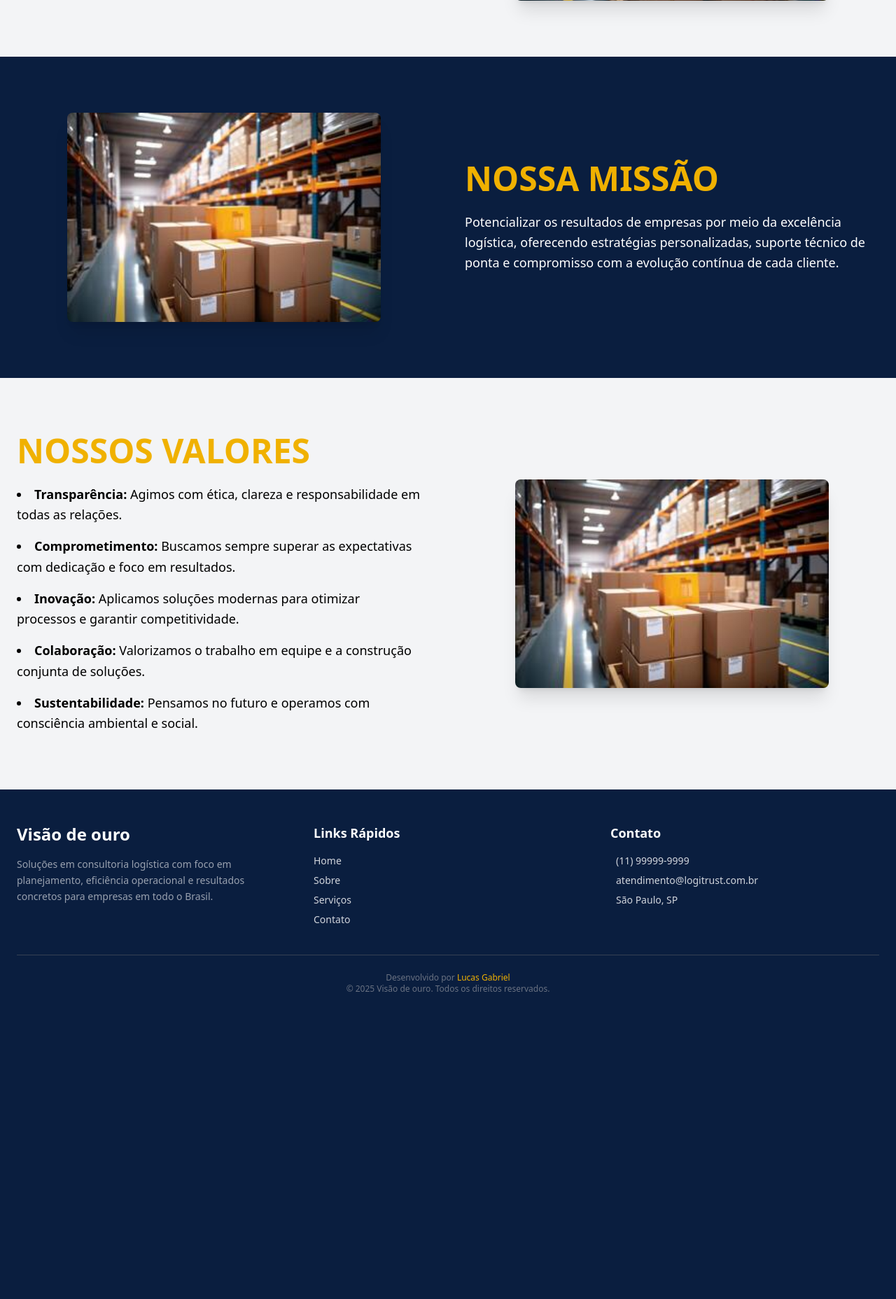
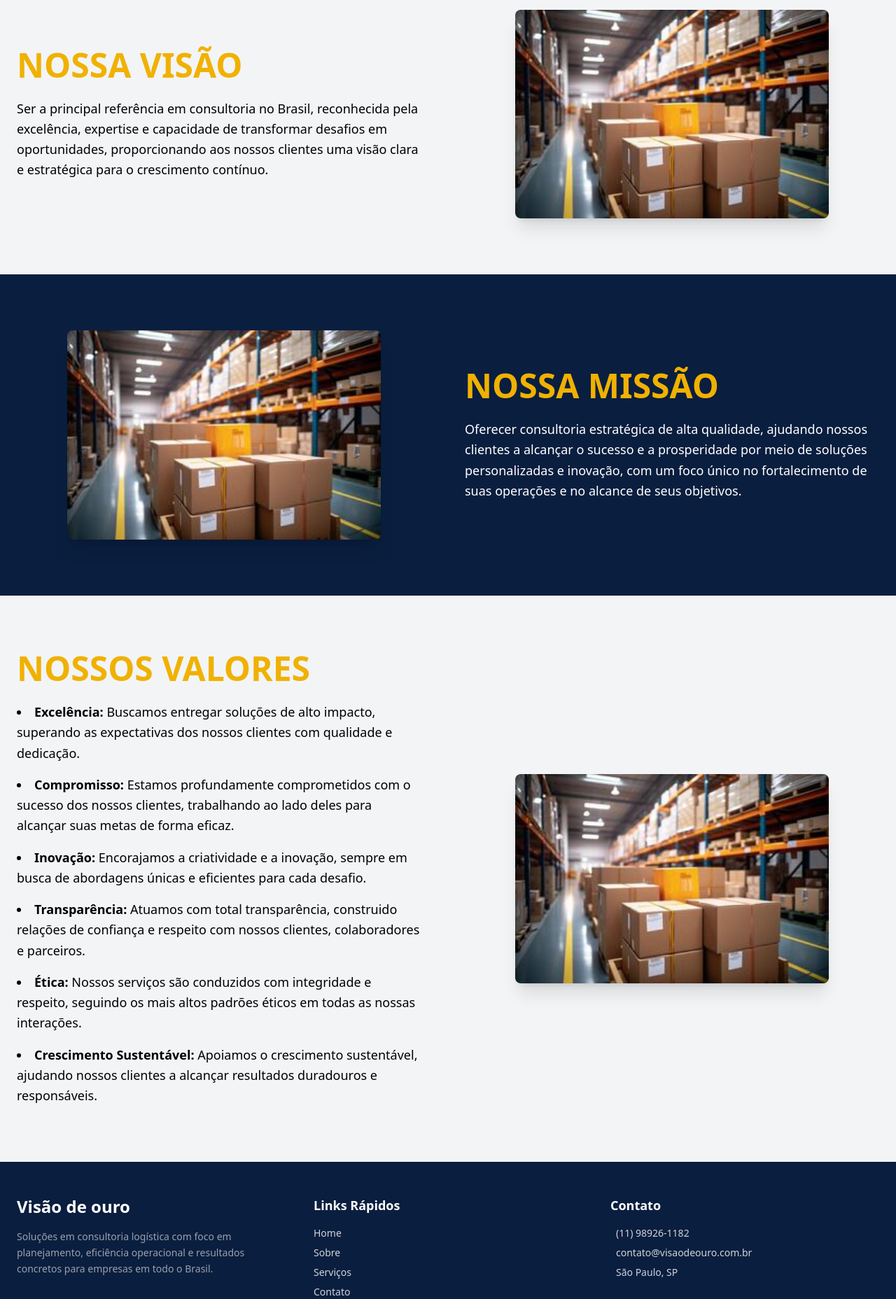
Before and after one commit to purpesy/visao-de-ouro, a PHP site: page /sobre.php in a window 1280 px wide. Shown: the part 1904-3760 px from the top of the page at 70% size. Before the commit the page ends 3321 px from the top, so only its background shows below. Run offline with PHP 8.4, Linux system fonts and the light colour scheme.

Commit message:
Alteração em detalhes importantes

```diff
--- a/components/footer.php
+++ b/components/footer.php
@@ -24,8 +24,8 @@
     <div class="reveal">
       <h4 class="text-lg font-semibold text-white mb-4">Contato</h4>
       <ul class="text-sm space-y-2">
-        <li><i class="fas fa-phone mr-2 text-indigo-500"></i> (11) 99999-9999</li>
-        <li><i class="fas fa-envelope mr-2 text-indigo-500"></i> atendimento@logitrust.com.br</li>
+        <li><i class="fas fa-phone mr-2 text-indigo-500"></i> (11) 98926-1182</li>
+        <li><i class="fas fa-envelope mr-2 text-indigo-500"></i> contato@visaodeouro.com.br</li>
         <li><i class="fas fa-map-marker-alt mr-2 text-indigo-500"></i> São Paulo, SP</li>
       </ul>
     </div>
--- a/components/hero.php
+++ b/components/hero.php
@@ -1,5 +1,5 @@
 <section class="hero bg-[#0a1e3f] text-white py-24 px-6 text-center">
-    <h1 class="text-xl md:text-5xl font-extrabold max-w-4xl mx-auto mb-6">
+    <h1 class="text-xl md:text-5xl font-extrabold max-w-4xl mx-auto mb-6 uppercase">
         <?= $titulo ?>
     </h1>
     <p class="max-w-2xl mx-auto text-lg mb-8 text-gray-300">
--- a/components/servicoComponent.php
+++ b/components/servicoComponent.php
@@ -27,9 +27,9 @@
       </div>
 
       <div class="p-8 bg-[#112a5f] rounded-xl shadow-lg hover:shadow-2xl transition-shadow duration-300 border border-yellow-500 reveal ">
-        <h4 class="text-2xl font-semibold mb-4 text-yellow-400">Otimização de Transporte</h4>
+        <h4 class="text-2xl font-semibold mb-4 text-yellow-400">Otimização de Equipamentos</h4>
         <p class="text-gray-300 leading-relaxed text-base">
-          Planejamos rotas e modos de transporte eficientes para reduzir prazos e custos, melhorando a entrega de seus produtos.
+            Avaliamos e ajustamos o uso de equipamentos logísticos para maximizar sua eficiência, prolongar a vida útil e reduzir custos operacionais.
         </p>
       </div>
 
--- a/contato.php
+++ b/contato.php
@@ -29,7 +29,7 @@
                         </div>
                         <div>
                             <h3 class="text-xl font-semibold text-white mb-1 reveal">Telefone</h3>
-                            <p class="text-gray-50 reveal">(11) 99999-9999<br>Seg - Sex: 08h às 18h</p>
+                            <p class="text-gray-50 reveal">(11) 98926-1182<br>Seg - Sex: 08h às 18h</p>
                         </div>
                     </div>
 
@@ -51,7 +51,7 @@
                         </div>
                         <div>
                             <h3 class="text-xl font-semibold text-white mb-1 reveal">Endereço</h3>
-                            <p class="text-gray-50 reveal">São Paulo - SP<br>Atendimento nacional (presencial e online)</p>
+                            <p class="text-gray-50 reveal">Av. Carmela Dutra, 380 - Jardim Pres. Dutra, Guarulhos<br>Atendimento nacional (presencial e online)</p>
                         </div>
                     </div>
                 </div>
@@ -61,7 +61,7 @@
         <section class="bg-white py-20 px-6 text-center reveal">
             <h2 class="text-3xl font-bold mb-4 text-[#0a1e3f] reveal">Área de Atendimento</h2>
             <p class="text-gray-600 mb-8 max-w-2xl mx-auto reveal">
-                Atendemos empresas de todo o Brasil com foco em São Paulo, Rio de Janeiro, Minas Gerais e Paraná. Para outras regiões, consulte disponibilidade.
+                Atendemos empresas de todo o Brasil com foco em São Paulo. Para outras regiões, consulte disponibilidade.
             </p>
 
             <div class="flex flex-wrap justify-center gap-6 text-[#0a1e3f] font-medium reveal">
--- a/sobre.php
+++ b/sobre.php
@@ -23,9 +23,12 @@
                     <div class="text-center md:text-left">
                         <h2 class="text-2xl md:text-5xl font-extrabold mb-6 text-yellow-500">NOSSA HISTÓRIA</h2>
                         <p class="text-base md:text-lg leading-relaxed max-w-xl mx-auto md:mx-0">
-                            Fundada em 2010, a <strong>LogiMax Consultoria</strong> nasceu com o propósito de transformar a logística no Brasil, promovendo soluções inteligentes e acessíveis para empresas de todos os portes. Com o tempo, nos consolidamos como referência em consultoria estratégica, aliando tecnologia, planejamento e execução eficiente.
-                            <br><br>
-                            Hoje, com mais de 300 projetos entregues e uma equipe multidisciplinar, continuamos nossa trajetória rumo à excelência operacional, sempre com foco na inovação e no crescimento sustentável dos nossos clientes.
+                            Fundada em 2025 por alunos do curso técnico do SENAI, a <strong>Visão de Ouro</strong> nasceu com o objetivo de oferecer soluções logísticas inteligentes, acessíveis e adaptadas à realidade do mercado brasileiro. Unindo o conhecimento técnico adquirido em sala de aula à vontade de inovar, criamos uma agência comprometida com a <strong>excelência</strong> e a <strong>eficiência operacional</strong>. <br>
+
+                            Mesmo sendo uma iniciativa jovem, a <strong>Visão de Ouro</strong> carrega em seu DNA a busca constante por <strong>melhorias nos processos logísticos</strong>, contribuindo para o crescimento sustentável de empresas de diferentes portes e setores. Nossa missão é transformar desafios em oportunidades por meio de <strong>planejamento estratégico</strong>, <strong>análise de dados</strong> e aplicação de <strong>boas práticas logísticas</strong>. <br>
+
+                            Com uma equipe dedicada, formada por profissionais em formação e orientada por princípios de <strong>responsabilidade</strong>, <strong>inovação</strong> e <strong>aprendizado contínuo</strong>, seguimos construindo uma trajetória de impacto e profissionalismo. Estamos prontos para deixar nossa marca no setor logístico brasileiro com <strong>visão</strong>, <strong>estratégia</strong> e <strong>resultados</strong>.
+
                         </p>
                     </div>
                 </div>
@@ -39,7 +42,7 @@
                     <div class="text-center md:text-left">
                         <h2 class="text-2xl md:text-5xl font-extrabold mb-6 text-yellow-500">NOSSA VISÃO</h2>
                         <p class="text-base md:text-lg leading-relaxed max-w-xl mx-auto md:mx-0">
-                            Ser reconhecida como a principal consultoria logística do Brasil até 2030, promovendo soluções que unem tecnologia, sustentabilidade e alta performance para transformar cadeias de suprimentos em todo o país.
+                            Ser a principal referência em consultoria no Brasil, reconhecida pela excelência, expertise e capacidade de transformar desafios em oportunidades, proporcionando aos nossos clientes uma visão clara e estratégica para o crescimento contínuo.
                         </p>
                     </div>
                     <div class="flex justify-center">
@@ -59,7 +62,7 @@
                     <div class="text-center md:text-left">
                         <h2 class="text-2xl md:text-5xl font-extrabold mb-6 text-yellow-500">NOSSA MISSÃO</h2>
                         <p class="text-base md:text-lg leading-relaxed max-w-xl mx-auto md:mx-0">
-                            Potencializar os resultados de empresas por meio da excelência logística, oferecendo estratégias personalizadas, suporte técnico de ponta e compromisso com a evolução contínua de cada cliente.
+                            Oferecer consultoria estratégica de alta qualidade, ajudando nossos clientes a alcançar o sucesso e a prosperidade por meio de soluções personalizadas e inovação, com um foco único no fortalecimento de suas operações e no alcance de seus objetivos.
                         </p>
                     </div>
                 </div>
@@ -73,11 +76,12 @@
                     <div class="text-center md:text-left">
                         <h2 class="text-2xl md:text-5xl font-extrabold mb-6 text-yellow-500">NOSSOS VALORES</h2>
                         <ul class="text-base md:text-lg leading-relaxed max-w-xl mx-auto md:mx-0 space-y-4 list-disc list-inside">
-                            <li><strong>Transparência:</strong> Agimos com ética, clareza e responsabilidade em todas as relações.</li>
-                            <li><strong>Comprometimento:</strong> Buscamos sempre superar as expectativas com dedicação e foco em resultados.</li>
-                            <li><strong>Inovação:</strong> Aplicamos soluções modernas para otimizar processos e garantir competitividade.</li>
-                            <li><strong>Colaboração:</strong> Valorizamos o trabalho em equipe e a construção conjunta de soluções.</li>
-                            <li><strong>Sustentabilidade:</strong> Pensamos no futuro e operamos com consciência ambiental e social.</li>
+                            <li><strong>Excelência:</strong> Buscamos entregar soluções de alto impacto, superando as expectativas dos nossos clientes com qualidade e dedicação.</li>
+                            <li><strong>Compromisso:</strong> Estamos profundamente comprometidos com o sucesso dos nossos clientes, trabalhando ao lado deles para alcançar suas metas de forma eficaz.</li>
+                            <li><strong>Inovação:</strong> Encorajamos a criatividade e a inovação, sempre em busca de abordagens únicas e eficientes para cada desafio.</li>
+                            <li><strong>Transparência:</strong> Atuamos com total transparência, construido relações de confiança e respeito com nossos clientes, colaboradores e parceiros.</li>
+                            <li><strong>Ética:</strong> Nossos serviços são conduzidos com integridade e respeito, seguindo os mais altos padrões éticos em todas as nossas interações.</li>
+                            <li><strong>Crescimento Sustentável:</strong> Apoiamos o crescimento sustentável, ajudando nossos clientes a alcançar resultados duradouros e responsáveis.</li>
                         </ul>
                     </div>
                     <div class="flex justify-center">
```
Also changed, not shown: servico.php (+3 -16 lines).
